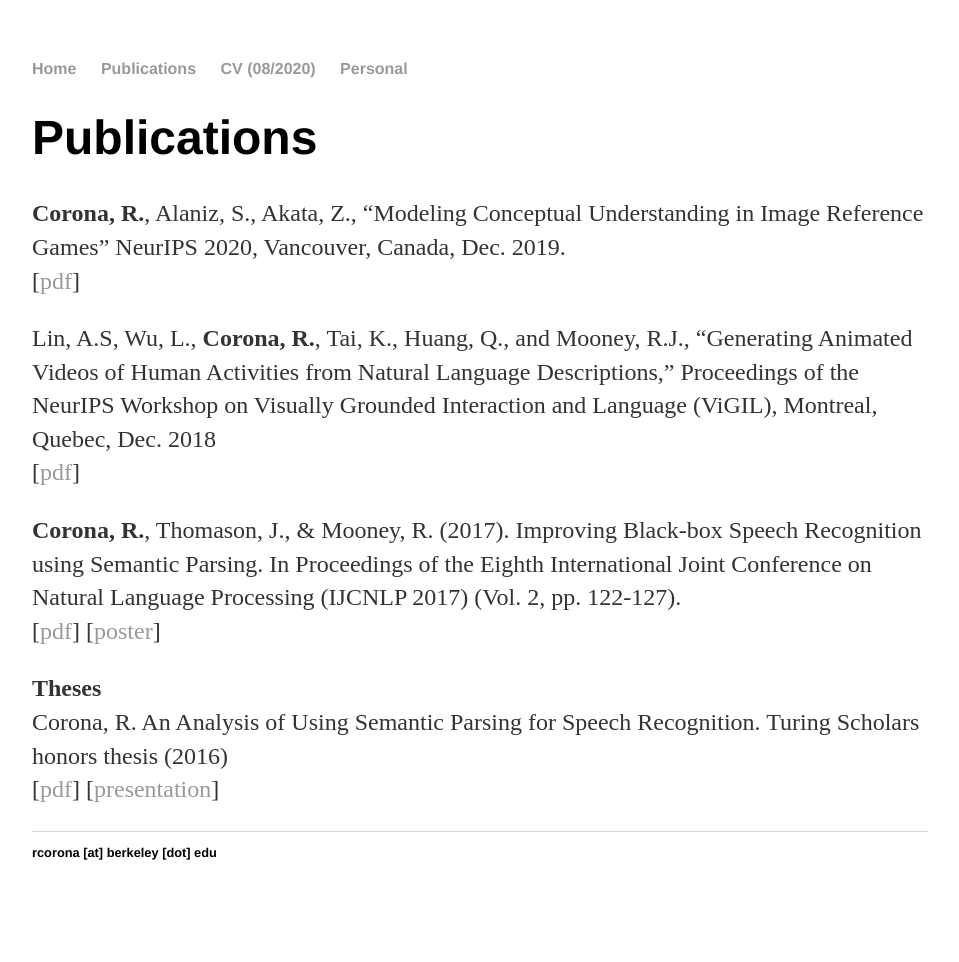
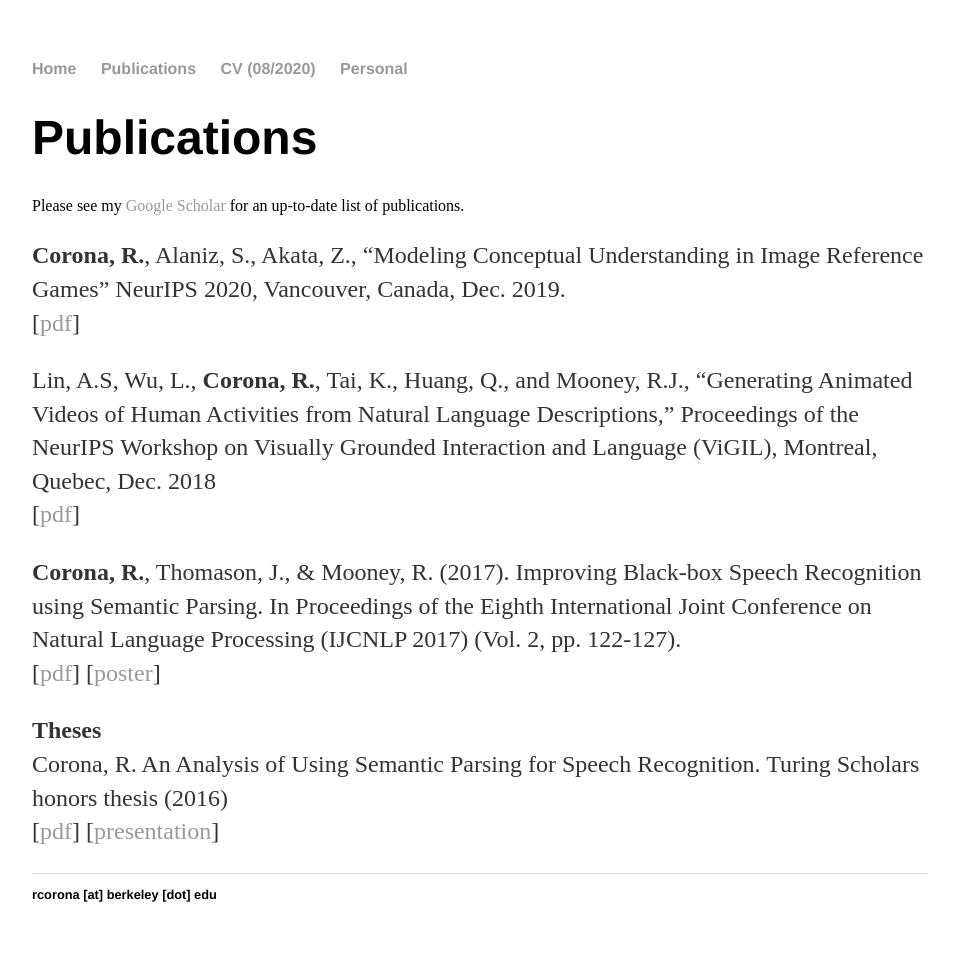
Before and after one commit to rcorona/old_website, a Jekyll site: the page built from publications/index.html, in a window 1280 px wide. Shown: the whole page, without its empty margins (160-1119 px from the left). Built offline with Jekyll 4.4.1, drawn with Linux system fonts in a browser that asks for light colours; before the commit the page ends 920 px from its top, so only the background shows below that.

Commit message:
Update index.html

```diff
--- a/publications/index.html
+++ b/publications/index.html
@@ -3,6 +3,8 @@ layout: default
 title: Publications
 ---
 	<h1>{{ page.title }}</h1>
+	Please see my <a href="https://scholar.google.com/citations?user=J2Z-ChoAAAAJ&hl=en">Google Scholar</a> for an up-to-date list of publications.
+
 	<p>
 		<strong>Corona, R.</strong>, Alaniz, S., Akata, Z., “Modeling Conceptual Understanding in Image Reference Games”
 		NeurIPS 2020, Vancouver, Canada, Dec. 2019.
```
